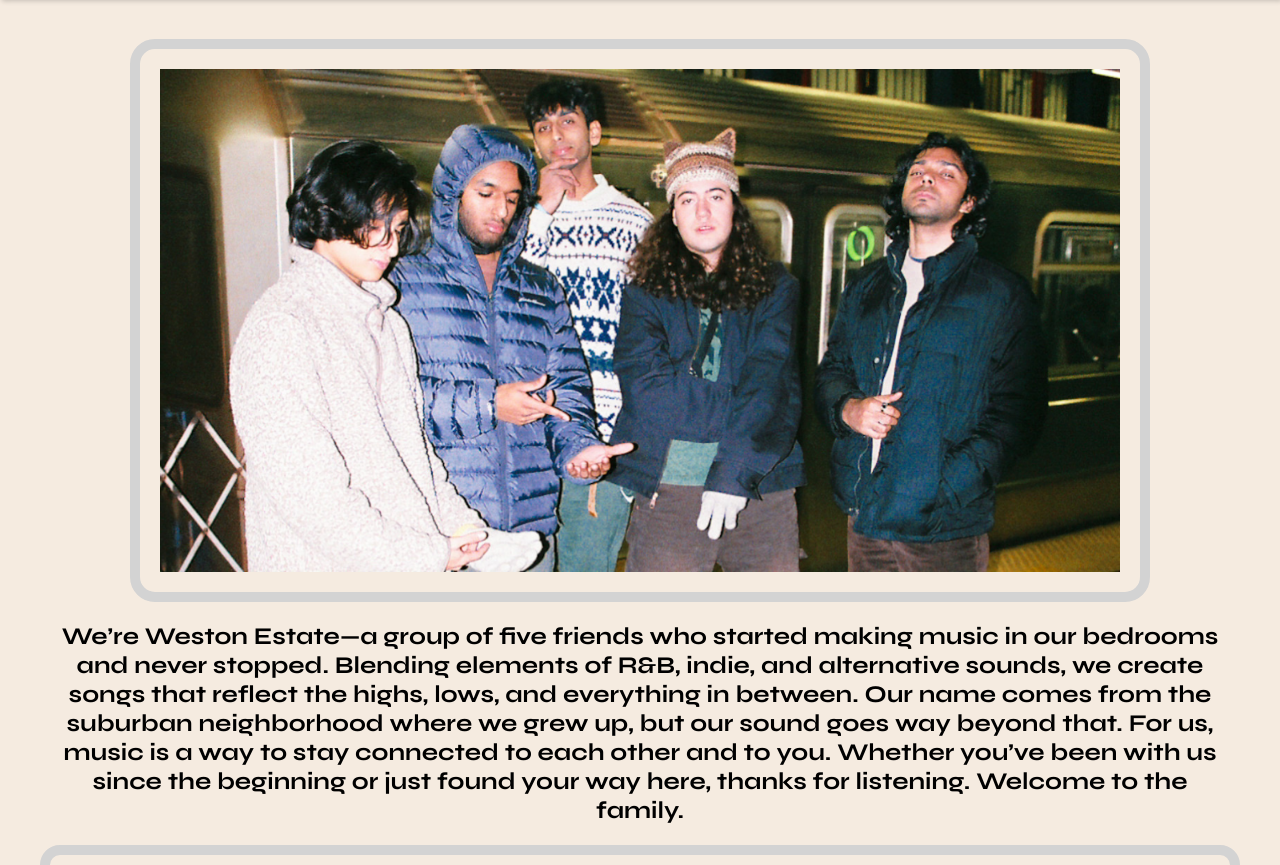
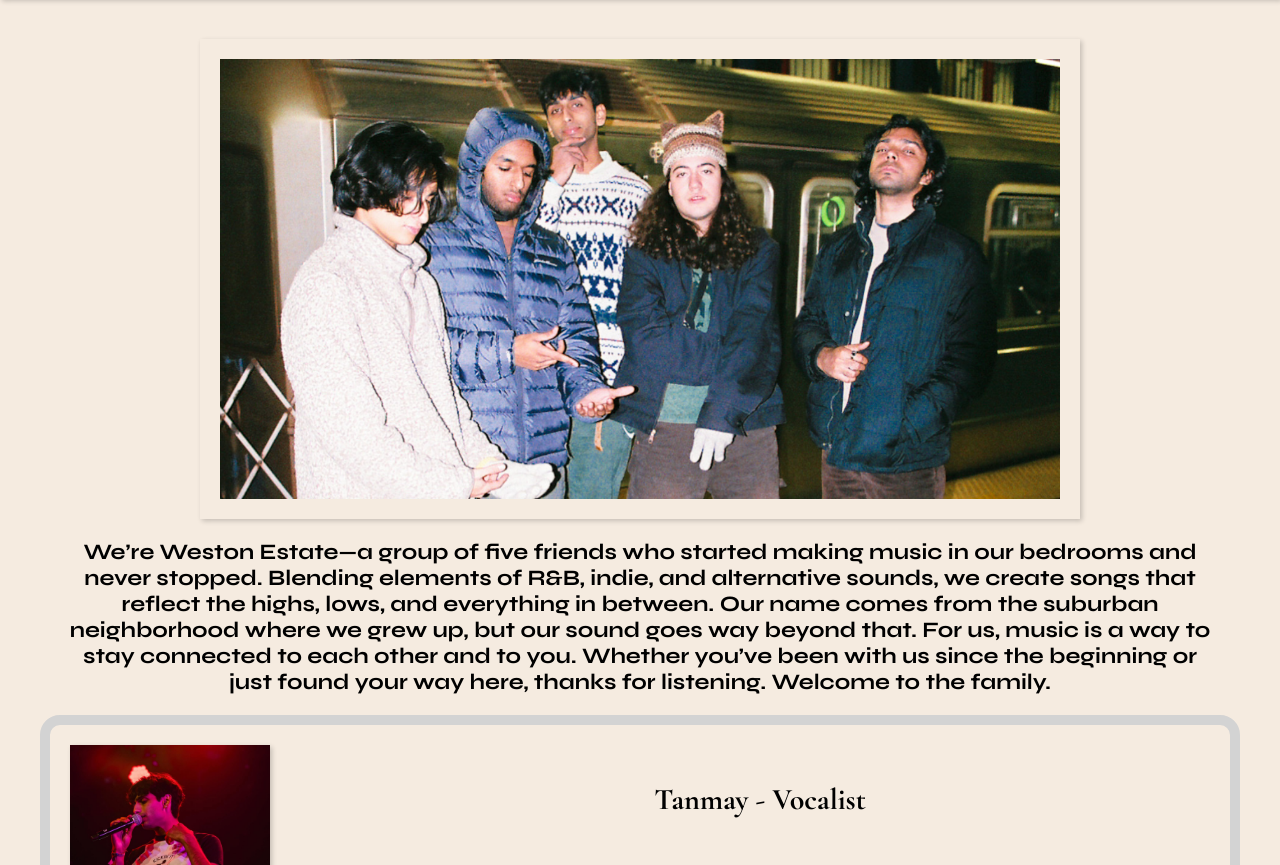
Before and after one commit to nicktq/westonestate, a plain HTML site: page about.html in a window 1280 px wide. Shown: the part 62-927 px from the top of the page. Drawn offline with nearby package versions, Linux system fonts and the light colour scheme.

Commit message:
final updates

```diff
--- a/css/styles.css
+++ b/css/styles.css
@@ -186,7 +186,6 @@ input::placeholder {
 /*MERCH */
 .merch-main {
     margin: 0 20px;
-    width: 100%;
     display: flex;
     flex-direction: column;
     align-items: center;
@@ -277,7 +276,7 @@ input::placeholder {
 
 .about-group-desc {
     margin: 20px;
-    font-size: 24px;
+    font-size: 20px;
     text-align: center;
     font-family: "Syne";
 }
@@ -287,12 +286,11 @@ input::placeholder {
 }
 
 .about-main-img {
-    width: 80%;
-    min-width: 700px;
+    width: 100%;
+    object-fit: cover;
     align-self: center;
     padding: 20px;
-    border: 10px solid lightgray;
-    border-radius: 25px;
+    box-shadow: 2px 2px 5px rgba(0,0,0,0.2);
 }
 
 .about-member img {
@@ -301,6 +299,7 @@ input::placeholder {
     height: 200px;
     margin: 20px;
     object-fit: contain;
+    box-shadow: 2px 2px 5px rgba(0,0,0,0.2);
 }
 
 .members {
@@ -316,11 +315,12 @@ input::placeholder {
 }
 
 .about-member-title {
-    font-size: 30px;
+    text-align: center;
+    font-size: 24px;
 }
 
 .about-member-desc {
-    font-size: 20px;
+    font-size: 16px;
     font-family: "Syne";
 }
 
@@ -348,6 +348,7 @@ input::placeholder {
 .tour-picture img {
     max-width: 100%;
     height: auto;
+    box-shadow: 2px 2px 5px rgba(0,0,0,0.2);
 }
 
 .tour-item {
@@ -481,6 +482,7 @@ input::placeholder {
     max-width: 100%;
     height: auto;
     object-fit: cover;
+    box-shadow: 2px 2px 5px rgba(0,0,0,0.2);
     }
 
 .music-container {
@@ -632,9 +634,26 @@ input::placeholder {
     }
 
     /* ABOUT */
+    .about-main-img {
+        max-width: 70%;
+        height: auto;
+    }
+
+    .about-group-desc {
+        font-size: 22px;
+    }
+
     .about-member {
     display: flex;
     flex-direction: row;
+    }
+
+    .about-member-title {
+        font-size: 30px;
+    }
+
+    .about-member-desc {
+        font-size: 20px;
     }
 
     .about-member-text {
```
Also changed, not shown: tour.html (+0 -2 lines).
